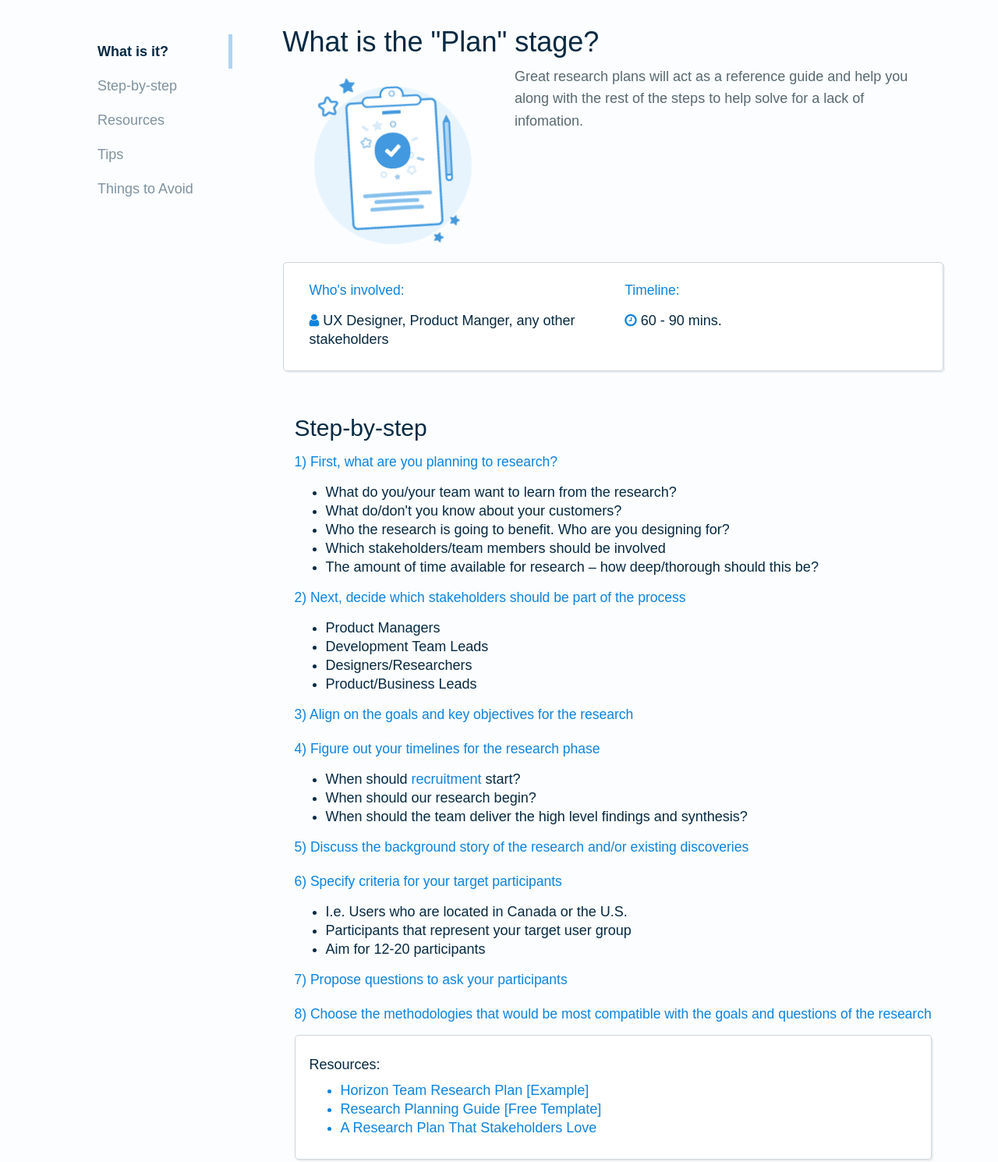
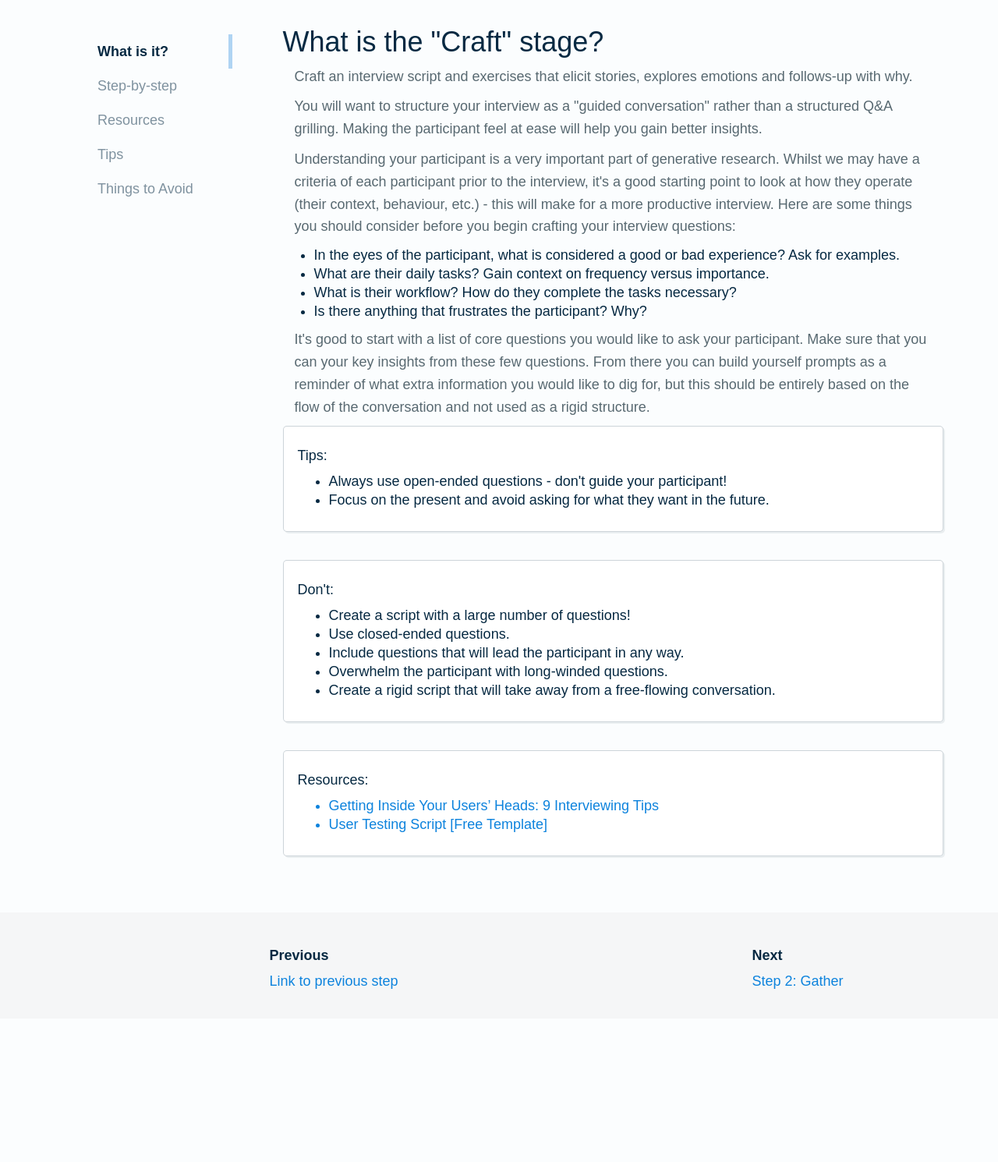
Before and after one commit to fluxr/fluxr.github.io, a plain HTML site: page craft.html in a window 1280 px wide. Shown: the part 160-1650 px from the top of the page at 78% size. After the commit the page ends 1466 px from the top, so only its background shows below. Drawn offline with nearby package versions, Linux system fonts and the light colour scheme.

Commit message:
Connect for [craft.html]

```diff
--- a/craft.html
+++ b/craft.html
@@ -61,74 +61,58 @@
 
         <!-- MAIN CONTENT -->
         <div class="col-md-9 detail-steps" id="mainCol">
-            <h1>What is the "Plan" stage?</h1>
-            <img src="./img/card-01.png" class="col-md-4 img-step">
-            <p class="col-md-8">Great research plans will act as a reference guide and help you along with the rest of the steps to help solve for a lack of infomation.</p>
-            <div class="col-md-12 about-step med-margin">
-                <span class="who col-md-6">
-                    <h3>Who's involved:</h3>
-                    <ul class="who">
-                        <li><i class="fa fa-user"></i> UX Designer, Product Manger, any other stakeholders</li>
-                    </ul>
-                </span>
-                <span class="who col-md-6">
-                <h3>Timeline:</h3>
-                <ul class="who">
-                        <li><i class="fa fa-clock-o"></i> 60 - 90 mins.</li>
-                    </ul>
-                </span>
-            </div>
-            <br>
-            <!-- Step 1 -->
-            <div class="steps col-md-12">
-            <!-- ANCHOR LINK FROM SUBNAV --><a name="steps"></a>
-                <h2>Step-by-step</h2>
-                <h3>1) First, what are you planning to research?</h3>
-                <ul>
-                    <li>What do you/your team want to learn from the research?</li>
-                    <li>What do/don't you know about your customers? </li>
-                    <li>Who the research  is going to benefit. Who are you designing for?</li>
-                    <li>Which stakeholders/team members  should be involved </li>
-                    <li>The amount of time available for research – how deep/thorough should this be? </li>
-                </ul>
-                <!-- Step 2 -->
-                <h3>2) Next, decide which stakeholders should be part of the process </h3>
-                <ul>
-                    <li>Product Managers</li>
-                    <li>Development Team Leads</li>
-                    <li>Designers/Researchers</li>
-                    <li>Product/Business Leads</li>
-                </ul>
-                <!-- Step 3 -->
-                <h3>3) Align on the goals and key objectives for the research</h3>
-                <!-- Step 4 -->
-                <h3>4) Figure out your timelines for the research phase</h3>
-                <ul>
-                    <li>When should <a href="">recruitment</a> start?</li>
-                    <li>When should our research begin?</li>
-                    <li>When should the team deliver the high level findings and synthesis?</li>
-                </ul>
-                <!-- Step 4 -->
-                <h3>5) Discuss the background story of the research and/or existing discoveries</h3>
-                <!-- Step 6 -->
-                <h3>6) Specify criteria for your target participants</h3>
-                <ul>
-                    <li>I.e. Users who are located in Canada or the U.S.</li>
-                    <li>Participants that represent your target user group</li>
-                    <li>Aim for 12-20 participants</li>
-                </ul>
-                <!-- Step 7 -->
-                <h3>7) Propose questions to ask your participants</h3>
-                <!-- Step 8 -->
-                <h3>8) Choose the <a href="">methodologies</a> that would be most compatible with the goals and questions of the research</h3>
+            <h1>What is the "Craft" stage?</h1>
+            <!-- <img src="./img/card-01.png" class="col-md-4 img-step"> -->
+            <p class="col-md-12">
+                Craft an interview script and exercises that elicit stories, explores emotions and follows-up with why.
+            </p>
+
+            <p class="col-md-12">
+                You will want to structure your interview as a "guided conversation" rather than a structured Q&A grilling. Making the participant feel at ease will help you gain better insights.
+            </p>
+
+            <p class="col-md-12">
+                Understanding your participant is a very important part of generative research. Whilst we may have a criteria of each participant prior to the interview, it's a good starting point to look at how they operate (their context, behaviour, etc.) - this will make for a more productive interview. Here are some things you should consider before you begin crafting your interview questions:
+            </p>
+
+            <ul class="">
+                <li>In the eyes of the participant, what is considered a good or bad experience? Ask for examples.</li>
+                <li>What are their daily tasks? Gain context on frequency versus importance.</li>
+                <li>What is their workflow? How do they complete the tasks necessary?</li>
+                <li>Is there anything that frustrates the participant? Why?</li>
+            </ul>
+
+            <p class="col-md-12">
+                It's good to start with a list of core questions you would like to ask your participant. Make sure that you can your key insights from these few questions. From there you can build yourself prompts as a reminder of what extra information you would like to dig for, but this should be entirely based on the flow of the conversation and not used as a rigid structure.
+            </p>
+                <!-- Tips -->
+                    <a name="tips"></a>
+                    <div class="col-md-12 about-step med-margin">
+                        <h4>Tips:</h4>
+                        <ul class="">
+                            <li>Always use open-ended questions - don't guide your participant!</li>
+                            <li>Focus on the present and avoid asking for what they want in the future.</li>
+                        </ul>
+                    </div><!-- /end tips -->
+                     <a name=""></a>
+                    <div class="col-md-12 about-step med-margin">
+                        <h4>Don't:</h4>
+                        <ul class="">
+                            <li>Create a script with a large number of questions!</li>
+                            <li>Use closed-ended questions.</li>
+                            <li>Include questions that will lead the participant in any way.</li>
+                            <li>Overwhelm the participant with long-winded questions.</li>
+                            <li>Create a rigid script that will take away from a free-flowing conversation.</li>
+                        </ul>
+                    </div><!-- /end tips -->
                     <!-- Resources -->
                     <a name="resources"></a>
                     <div class="col-md-12 about-step med-margin">
                         <h4>Resources:</h4>
                         <ul class="">
-                            <a href="https://www.dropbox.com/s/nejiguhvtuv8xmg/HORIZON-457375760-250416-1614-4.pdf?dl=0" target="_blank"><li>Horizon Team Research Plan [Example]</li></a>
-                            <a href="https://www.dropbox.com/s/9e8eocscio9ykx4/Research-Plan.pdf?dl=0" target="_blank"><li>Research Planning Guide [Free Template]</li></a>
-                            <a href="https://www.smashingmagazine.com/2012/01/ux-research-plan-stakeholders-love/" target="_blank"><li>A Research Plan That Stakeholders Love</li></a>
+                            <a href="http://www.uxmatters.com/mt/archives/2014/09/getting-inside-your-users-heads-9-interviewing-tips.php#sthash.diikdbTZ.dpuf" target="_blank"><li>Getting Inside Your Users’ Heads: 9 Interviewing Tips</li></a>
+                            <a href="https://www.evernote.com/l/Am-_ygI-72ZLcpEwD8k8A-K35TnJDpIK3yQ" target="_blank"><li>User Testing Script [Free Template]</li>
+                            </a>
                         </ul>
                     </div><!-- /end resources -->
             </div><!-- /end steps -->
```
Also changed, not shown: generative-research.html (+6 -6 lines), img/card-02.png (added), 1 other file.
